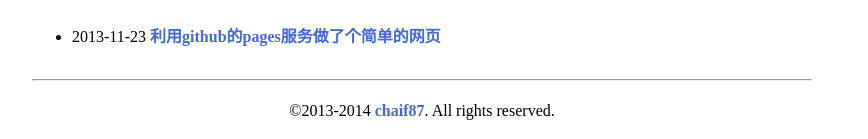
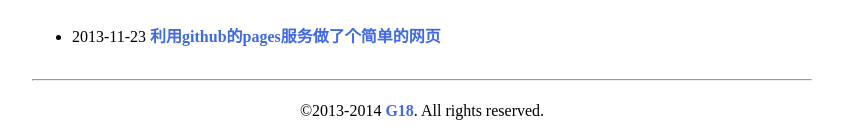
Before and after one commit to cforth/blog, a Jekyll site: the page built from index.html, in a window 1280 px wide. Shown: the part 1162-1301 px from the top of the page, without its empty margins (218-1086 px from the left). Built offline with Jekyll 4.4.1, drawn with Linux system fonts in a browser that asks for light colours; Markdown is read by kramdown in place of the engine named in the settings.

Commit message:
修改昵称

```diff
--- a/_layouts/comment.html
+++ b/_layouts/comment.html
@@ -38,7 +38,7 @@ var duoshuoQuery = {short_name:"cfishacker"};
 
   <div id="footer">
     <hr />
-    <p>©2013-2014 <a href="http://cfishacker.com/">chaif87</a>. All rights reserved.</p>
+    <p>©2013-2014 <a href="http://cfishacker.com/">G18</a>. All rights reserved.</p>
   </div>
 
 </body>
--- a/_layouts/default.html
+++ b/_layouts/default.html
@@ -20,7 +20,7 @@
 
   <div id="footer">
     <hr />
-    <p>©2013-2014 <a href="http://cfishacker.com/">chaif87</a>. All rights reserved.</p>
+    <p>©2013-2014 <a href="http://cfishacker.com/">G18</a>. All rights reserved.</p>
   </div>
 
 </body>
--- a/_layouts/main.html
+++ b/_layouts/main.html
@@ -35,7 +35,7 @@
 
   <div id="footer">
     <hr />
-    <p>©2013-2014 <a href="http://cfishacker.com/">chaif87</a>. All rights reserved.</p>
+    <p>©2013-2014 <a href="http://cfishacker.com/">G18</a>. All rights reserved.</p>
   </div>
 
 </body>
```
